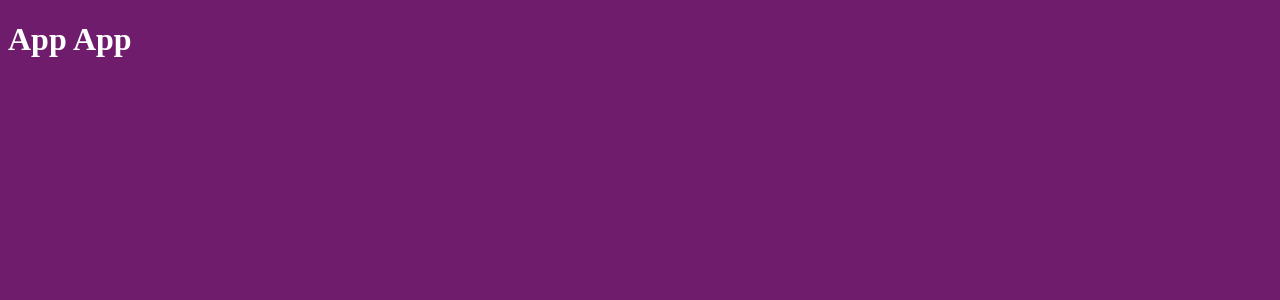
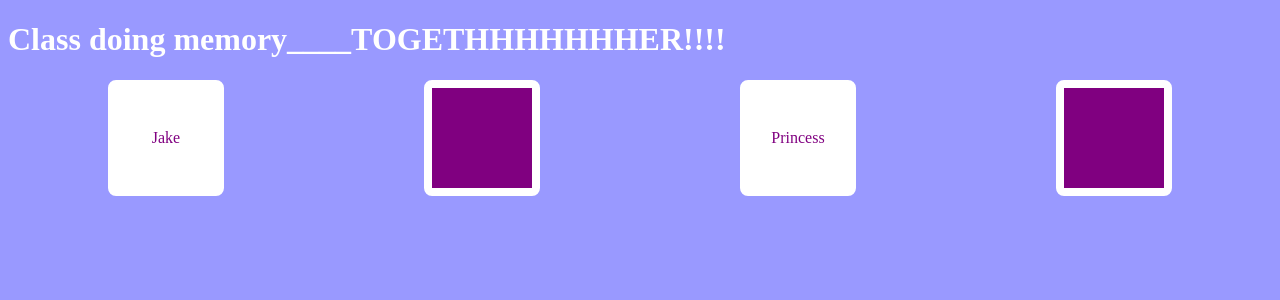
Before and after one commit to tiy-tpa-fee/react-memory, a React app: page / in a window 1280 px wide. Shown: the top 300 px of the page. Built offline with nearby package versions, Linux system fonts and the light colour scheme.

Commit message:
html/sass

```diff
--- a/src/App.js
+++ b/src/App.js
@@ -5,7 +5,13 @@ class App extends React.Component {
 
   render () {
     return <div>
-      <h1>App App</h1>
+      <h1>Class doing memory____TOGETHHHHHHHER!!!!</h1>
+      <main>
+        <div className="card up">Jake</div>
+        <div className="card down">Fin</div>
+        <div className="card up">Princess</div>
+        <div className="card down">BMO</div>
+      </main>
     </div>
   }
 }
--- a/src/style.sass
+++ b/src/style.sass
@@ -1,3 +1,26 @@
 body
+  background-color: #9999ff
   color: white
-  background-color: #6f1c6c
+
+.card
+  border: solid 8px white
+    radius: 8px
+  height: 100px
+  width: 100px
+  text-align: center
+  line-height: 100px
+
+  &.up
+    background-color: white
+    color: purple
+
+  &.down
+    background-color: purple
+    color: transparent
+
+main
+  display: flex
+  flex:
+    direction: row
+    wrap: wrap
+  justify-content: space-around
```
